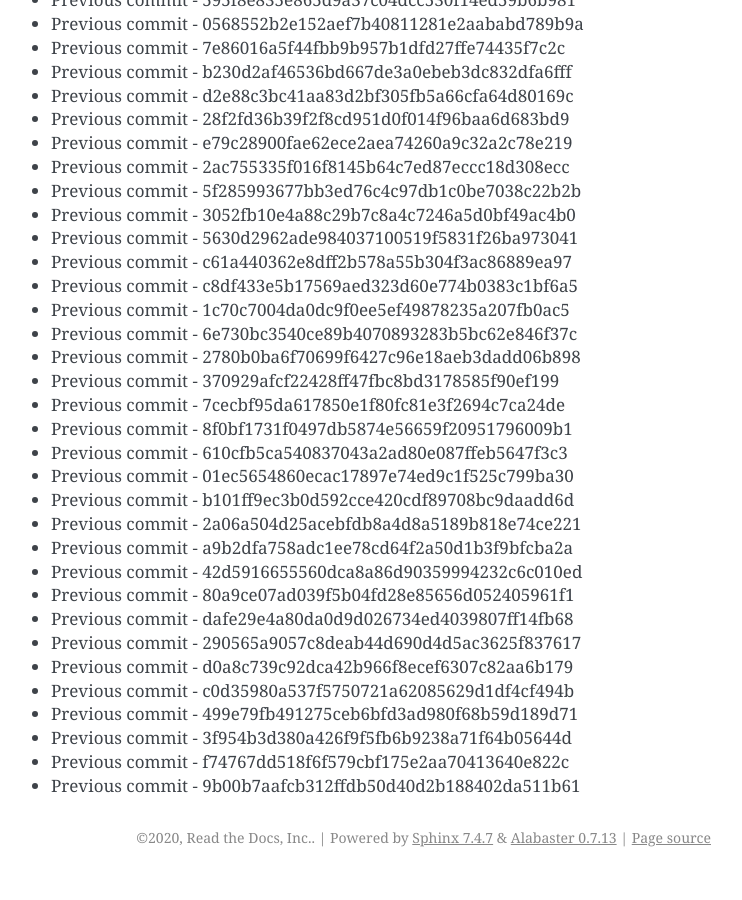
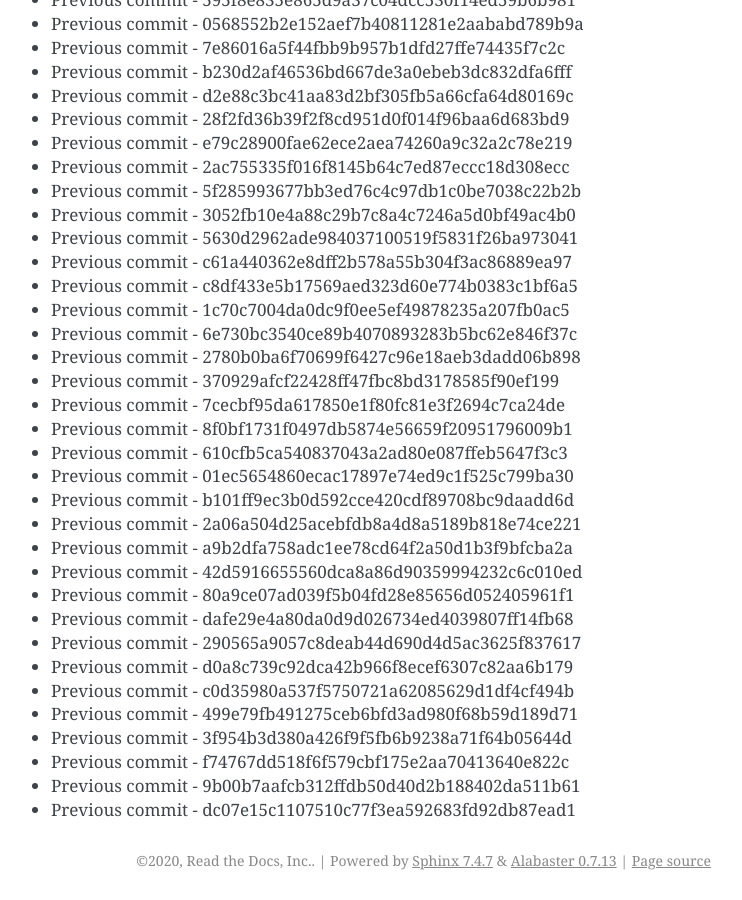
Before and after one commit to readthedocs/rtd-git-stresstest, a Sphinx documentation site: the page built from docs/updates.rst, in a window 1280 px wide and 900 px high, scrolled down 97080 px. Shown: the whole window, without its empty margins (399-1141 px from the left). Built offline with Sphinx 7.4.7, drawn with Linux system fonts in a browser that asks for light colours; before the commit the page ends 97957 px from its top, so only the background shows below that.

Commit message:
Generating commit from previous: dc07e15c1107510c77f3ea592683fd92db87ead1

```diff
--- a/docs/updates.rst
+++ b/docs/updates.rst
@@ -4111,3 +4111,4 @@ It can be tested for any performance characteristics.
 * Previous commit - 3f954b3d380a426f9f5fb6b9238a71f64b05644d
 * Previous commit - f74767dd518f6f579cbf175e2aa70413640e822c
 * Previous commit - 9b00b7aafcb312ffdb50d40d2b188402da511b61
+* Previous commit - dc07e15c1107510c77f3ea592683fd92db87ead1
```
